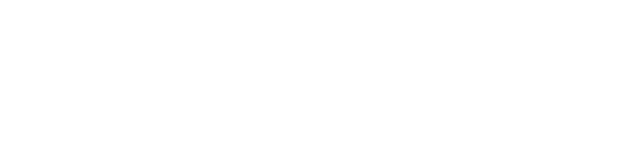
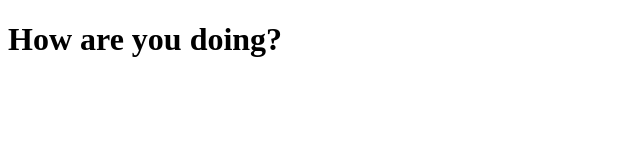
Before and after one commit to junaidkhan5r/gitProject, a plain HTML site: page index.html in a window 1280 px wide. Shown: the whole page, without its empty margins (0-640 px from the left). Drawn offline with Linux system fonts and the light colour scheme.

Commit message:
added an h1 heading

```diff
--- a/index.html
+++ b/index.html
@@ -7,6 +7,6 @@
     <title>Document</title>
 </head>
 <body>
-
+    <h1>How are you doing?</h1>
 </body>
 </html>
```
